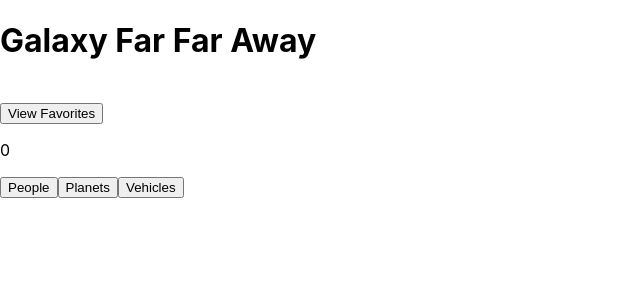
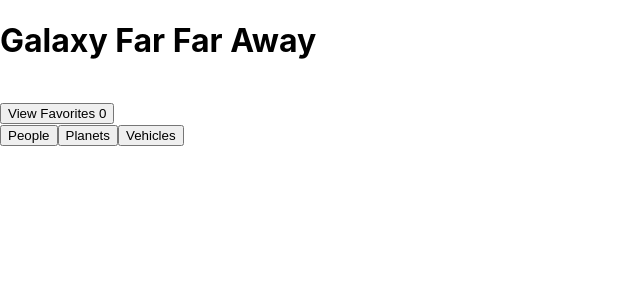
Before and after one commit to SamanthaLFreeman/GalaxyFarFarAway, a React (Create React App) app: page / in a window 1280 px wide. Shown: the top 300 px of the page, without its empty margins (0-640 px from the left). Built offline with nearby package versions, Linux system fonts and the light colour scheme; no server answers.

Commit message:
Display the current number of favorites

```diff
--- a/src/components/App/App.js
+++ b/src/components/App/App.js
@@ -75,7 +75,7 @@ class App extends Component {
       <main>
         <h1>Galaxy Far Far Away</h1>
         <Movies film={this.state.film}/>
-        <FavR2D2 />
+        <FavR2D2 numOfFavs={this.state.favorites.length}/>
         <Categories people={this.state.people} planets={this.state.planets}/>
         <Route exact path='/people' render={() => <CardContainer type='people' allData={this.state.people} toggleFavorite={this.toggleFavorite}/>} />
         <Route exact path='/planets' render={() => <CardContainer type='planets' allData={this.state.planets} toggleFavorite={this.toggleFavorite}/>} />
--- a/src/components/FavR2D2/FavR2D2.js
+++ b/src/components/FavR2D2/FavR2D2.js
@@ -1,11 +1,10 @@
 import React from 'react';
 import './FavR2D2.scss';
 
-const FavR2D2 = () => {
+const FavR2D2 = ({numOfFavs}) => {
   return (
     <section className='fav-R2D2'>
-      <button className='favorites-btn'>View Favorites</button>
-      <p className='favorites-num'>0</p>
+      <button className='favorites-btn'>View Favorites {numOfFavs}</button>
     </section>
 
   );
```
